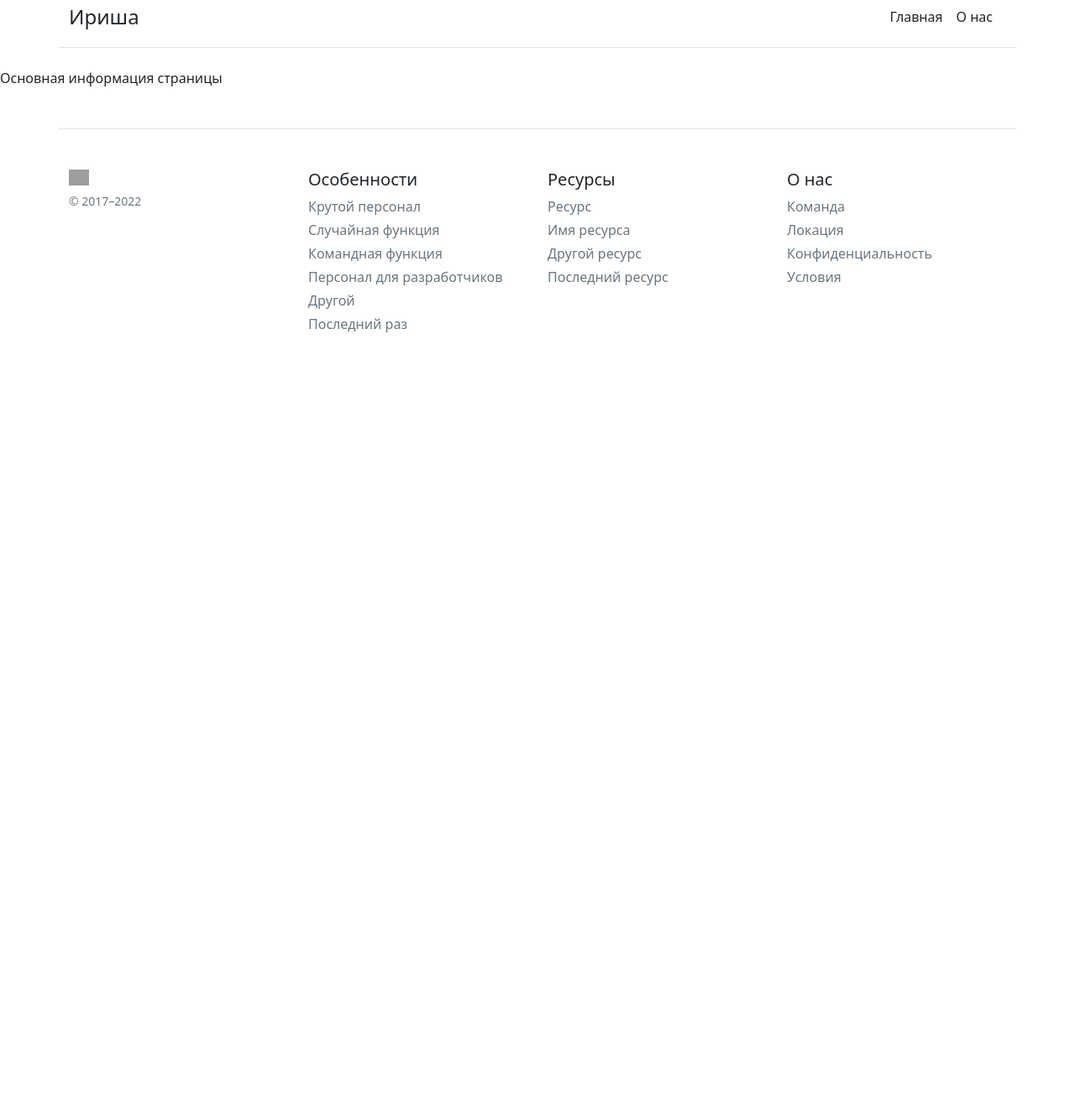
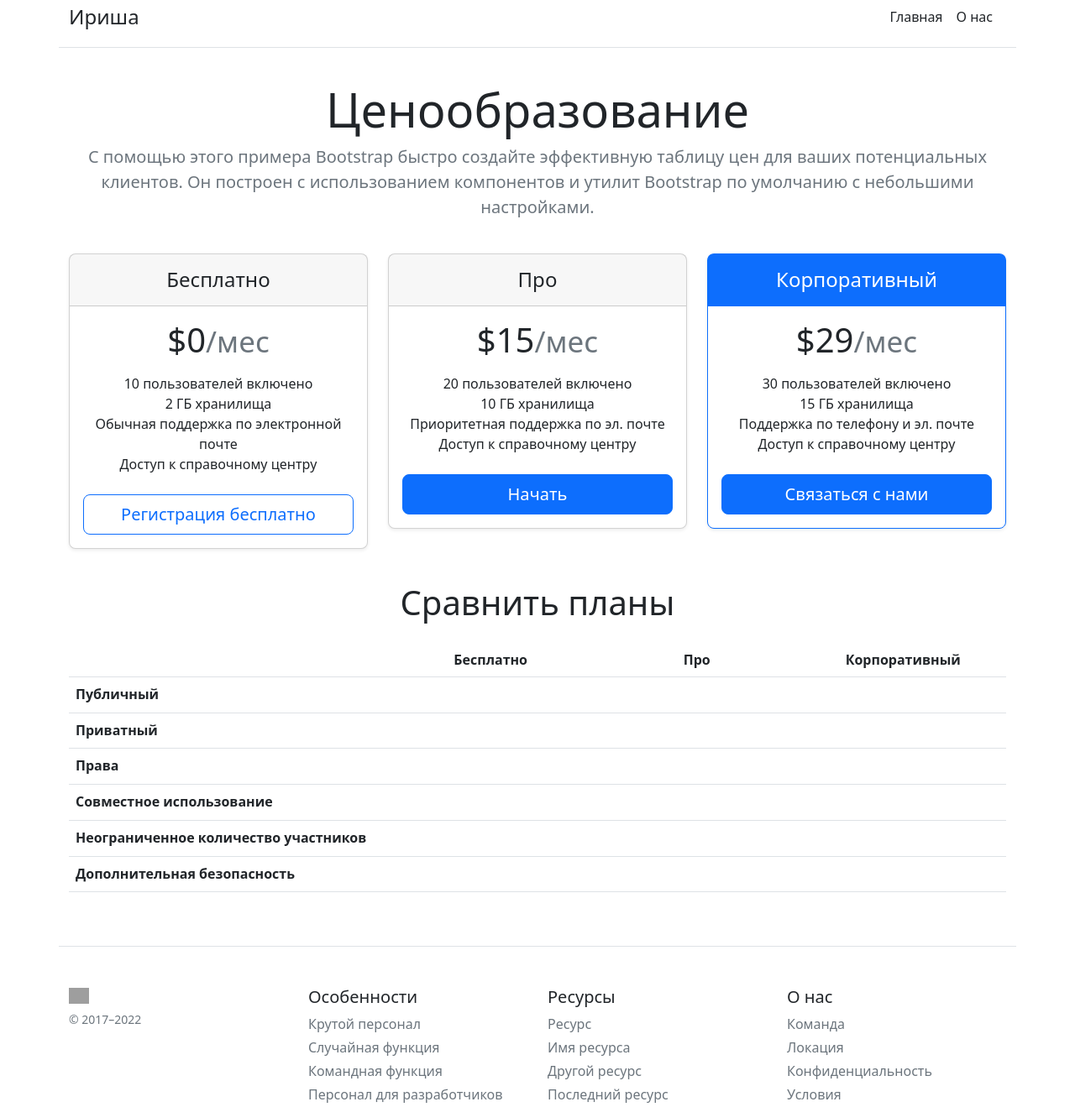
Before and after one commit to kostevich/ArticlesWebsite, a Flask app: page / in a window 1280 px wide. Shown: the top 1319 px of the page at 84% size. Before the commit the page ends 396 px from the top, so only its background shows below. Run offline with Flask 3, Linux system fonts and the light colour scheme; lists and menus that the app fills with data are empty; grey boxes are pictures that could not be loaded.

Commit message:
Add: design html

```diff
--- a/templates/index.html
+++ b/templates/index.html
@@ -6,5 +6,121 @@
 
 
 {% block body %}
-Основная информация страницы
+<div class="container">
+<div class="pricing-header p-3 pb-md-4 mx-auto text-center">
+      <h1 class="display-4 fw-normal">Ценообразование</h1>
+      <p class="fs-5 text-muted">С помощью этого примера Bootstrap быстро создайте эффективную таблицу цен для ваших потенциальных клиентов. Он построен с использованием компонентов и утилит Bootstrap по умолчанию с небольшими настройками.</p>
+    </div>
+<main>
+    <div class="row row-cols-1 row-cols-md-3 mb-3 text-center">
+      <div class="col">
+        <div class="card mb-4 rounded-3 shadow-sm">
+          <div class="card-header py-3">
+            <h4 class="my-0 fw-normal">Бесплатно</h4>
+          </div>
+          <div class="card-body">
+            <h1 class="card-title pricing-card-title">$0<small class="text-muted fw-light">/мес</small></h1>
+            <ul class="list-unstyled mt-3 mb-4">
+              <li>10 пользователей включено</li>
+              <li>2 ГБ хранилища</li>
+              <li>Обычная поддержка по электронной почте</li>
+              <li>Доступ к справочному центру</li>
+            </ul>
+            <button type="button" class="w-100 btn btn-lg btn-outline-primary">Регистрация бесплатно</button>
+          </div>
+        </div>
+      </div>
+      <div class="col">
+        <div class="card mb-4 rounded-3 shadow-sm">
+          <div class="card-header py-3">
+            <h4 class="my-0 fw-normal">Про</h4>
+          </div>
+          <div class="card-body">
+            <h1 class="card-title pricing-card-title">$15<small class="text-muted fw-light">/мес</small></h1>
+            <ul class="list-unstyled mt-3 mb-4">
+              <li>20 пользователей включено</li>
+              <li>10 ГБ хранилища</li>
+              <li>Приоритетная поддержка по эл. почте</li>
+              <li>Доступ к справочному центру</li>
+            </ul>
+            <button type="button" class="w-100 btn btn-lg btn-primary">Начать</button>
+          </div>
+        </div>
+      </div>
+      <div class="col">
+        <div class="card mb-4 rounded-3 shadow-sm border-primary">
+          <div class="card-header py-3 text-white bg-primary border-primary">
+            <h4 class="my-0 fw-normal">Корпоративный</h4>
+          </div>
+          <div class="card-body">
+            <h1 class="card-title pricing-card-title">$29<small class="text-muted fw-light">/мес</small></h1>
+            <ul class="list-unstyled mt-3 mb-4">
+              <li>30 пользователей включено</li>
+              <li>15 ГБ хранилища</li>
+              <li>Поддержка по телефону и эл. почте</li>
+              <li>Доступ к справочному центру</li>
+            </ul>
+            <button type="button" class="w-100 btn btn-lg btn-primary">Связаться с нами</button>
+          </div>
+        </div>
+      </div>
+    </div>
+
+    <h2 class="display-6 text-center mb-4">Сравнить планы</h2>
+
+    <div class="table-responsive">
+      <table class="table text-center">
+        <thead>
+          <tr>
+            <th style="width: 34%;"></th>
+            <th style="width: 22%;">Бесплатно</th>
+            <th style="width: 22%;">Про</th>
+            <th style="width: 22%;">Корпоративный</th>
+          </tr>
+        </thead>
+        <tbody>
+          <tr>
+            <th scope="row" class="text-start">Публичный</th>
+            <td><svg class="bi" width="24" height="24"><use xlink:href="#check"></use></svg></td>
+            <td><svg class="bi" width="24" height="24"><use xlink:href="#check"></use></svg></td>
+            <td><svg class="bi" width="24" height="24"><use xlink:href="#check"></use></svg></td>
+          </tr>
+          <tr>
+            <th scope="row" class="text-start">Приватный</th>
+            <td></td>
+            <td><svg class="bi" width="24" height="24"><use xlink:href="#check"></use></svg></td>
+            <td><svg class="bi" width="24" height="24"><use xlink:href="#check"></use></svg></td>
+          </tr>
+        </tbody>
+
+        <tbody>
+          <tr>
+            <th scope="row" class="text-start">Права</th>
+            <td><svg class="bi" width="24" height="24"><use xlink:href="#check"></use></svg></td>
+            <td><svg class="bi" width="24" height="24"><use xlink:href="#check"></use></svg></td>
+            <td><svg class="bi" width="24" height="24"><use xlink:href="#check"></use></svg></td>
+          </tr>
+          <tr>
+            <th scope="row" class="text-start">Совместное использование</th>
+            <td></td>
+            <td><svg class="bi" width="24" height="24"><use xlink:href="#check"></use></svg></td>
+            <td><svg class="bi" width="24" height="24"><use xlink:href="#check"></use></svg></td>
+          </tr>
+          <tr>
+            <th scope="row" class="text-start">Неограниченное количество участников</th>
+            <td></td>
+            <td><svg class="bi" width="24" height="24"><use xlink:href="#check"></use></svg></td>
+            <td><svg class="bi" width="24" height="24"><use xlink:href="#check"></use></svg></td>
+          </tr>
+          <tr>
+            <th scope="row" class="text-start">Дополнительная безопасность</th>
+            <td></td>
+            <td></td>
+            <td><svg class="bi" width="24" height="24"><use xlink:href="#check"></use></svg></td>
+          </tr>
+        </tbody>
+      </table>
+    </div>
+  </main>
+    </div>
 {% endblock %}
```
